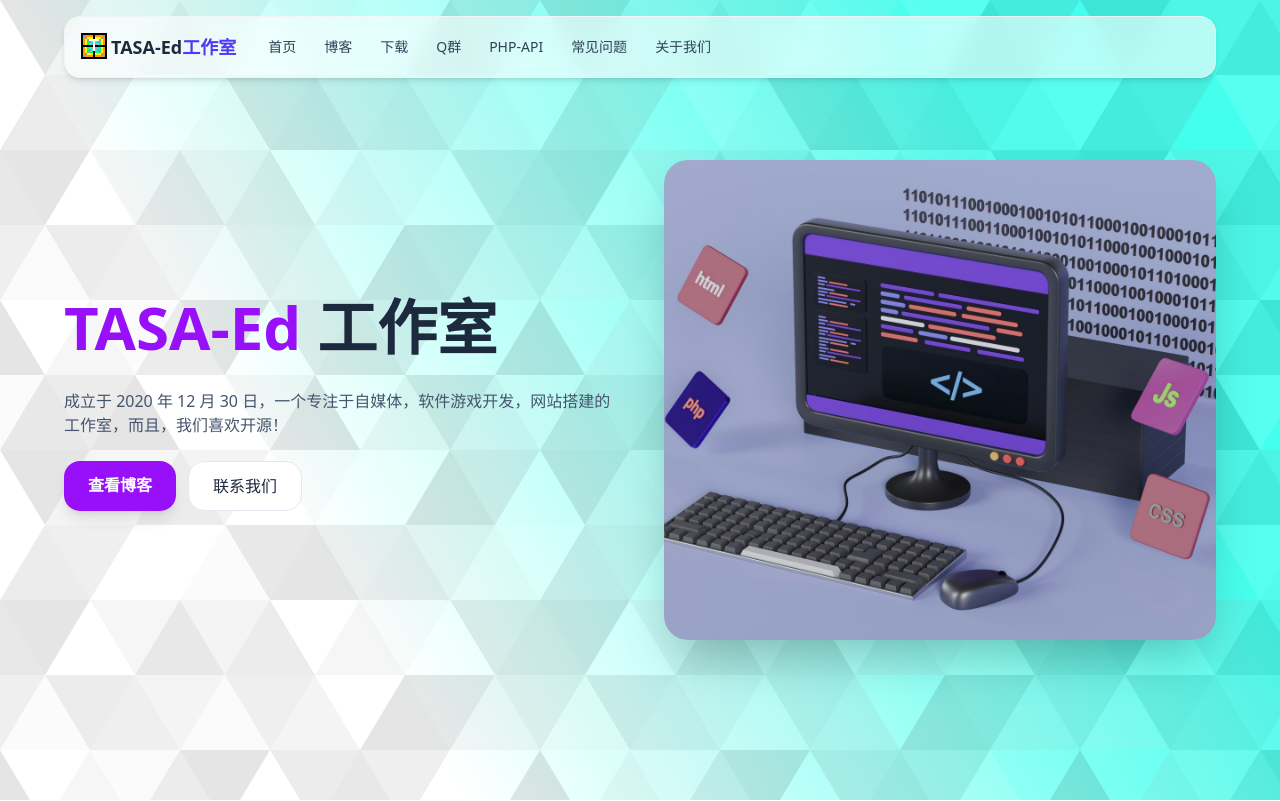
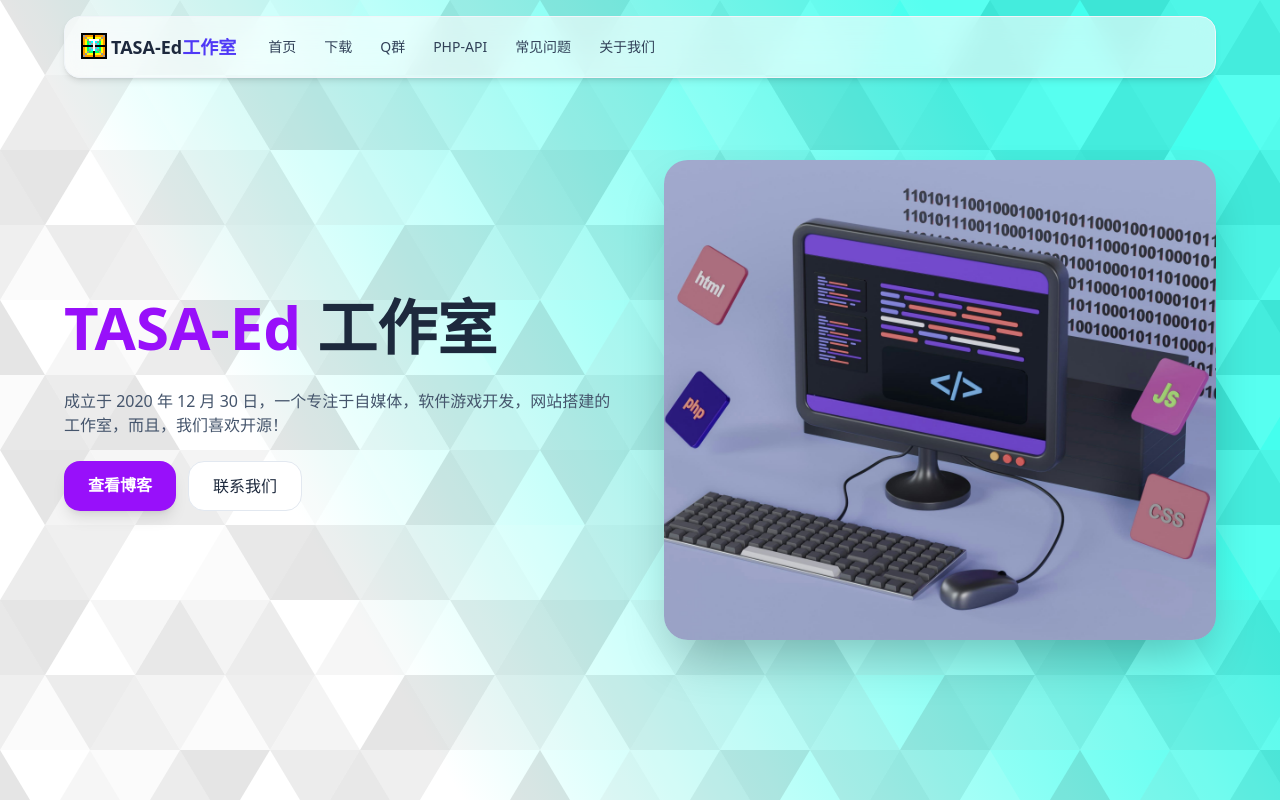
Before and after one commit to TASA-Ed/tasa-ed-page, a React (Vite) app: page / in a window 1280 px wide. Shown: the top 801 px of the page. Built offline with nearby package versions, Linux system fonts and the light colour scheme.

Commit message:
remove: 博客按钮

```diff
--- a/src/header.tsx
+++ b/src/header.tsx
@@ -23,8 +23,6 @@ export default function Header() {
                         <div className="hidden md:flex items-center gap-1 text-sm text-slate-700">
                             <a className="px-3 py-2 rounded-md hover:bg-slate-50"
                                href="/">首页</a>
-                            <a className="px-3 py-2 rounded-md hover:bg-slate-50"
-                               href="/blog/">博客</a>
                             <a className="px-3 py-2 rounded-md hover:bg-slate-50"
                                href="/downloads/">下载</a>
                             <a className="px-3 py-2 rounded-md hover:bg-slate-50" target="_blank"
@@ -61,8 +59,6 @@ export default function Header() {
                         <a className="text-left px-3 py-2 hover:bg-slate-50"
                            href="/">首页</a>
                         <a className="text-left px-3 py-2 hover:bg-slate-50"
-                           href="/blog/">博客</a>
-                        <a className="text-left px-3 py-2 hover:bg-slate-50"
                            href="/downloads/">下载</a>
                         <a className="text-left px-3 py-2 hover:bg-slate-50" target="_blank" href="https://qm.qq.com/cgi-bin/qm/qr?k=meZHnANAtGqxFXNHBnad1m1ms3li_Pgj&jump_from=webapi&authKey=YfabJovSWyCBqhrV7B5VWkVSG5hQTsd19AEvjMTFy2jafZ9goaIlJOm9jh7dv6f/">Q群</a>
                         <a className="text-left px-3 py-2 hover:bg-slate-50" target="_blank" href="https://wiki.tasaed.top/zh/wiki/api">PHP-API</a>
```
